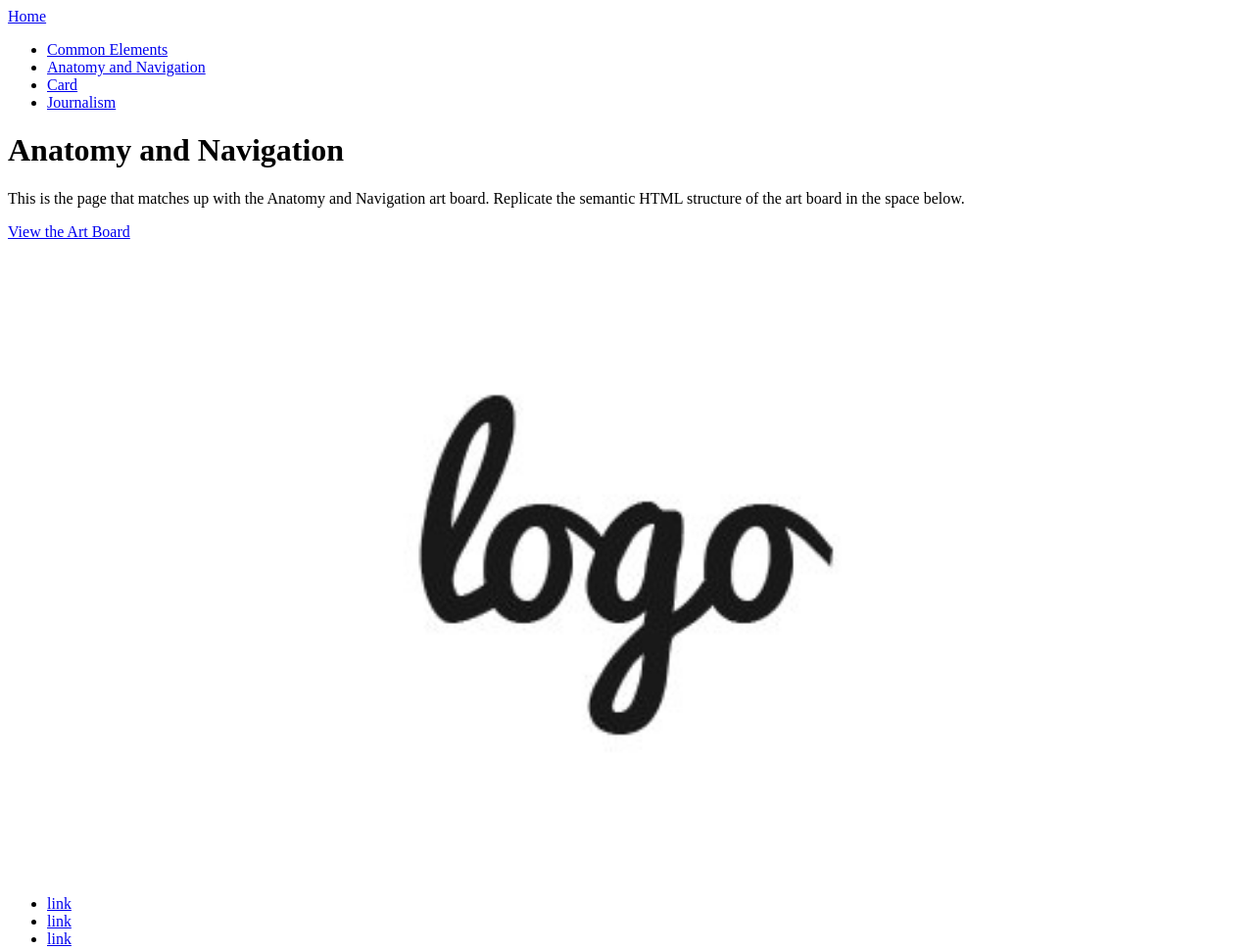
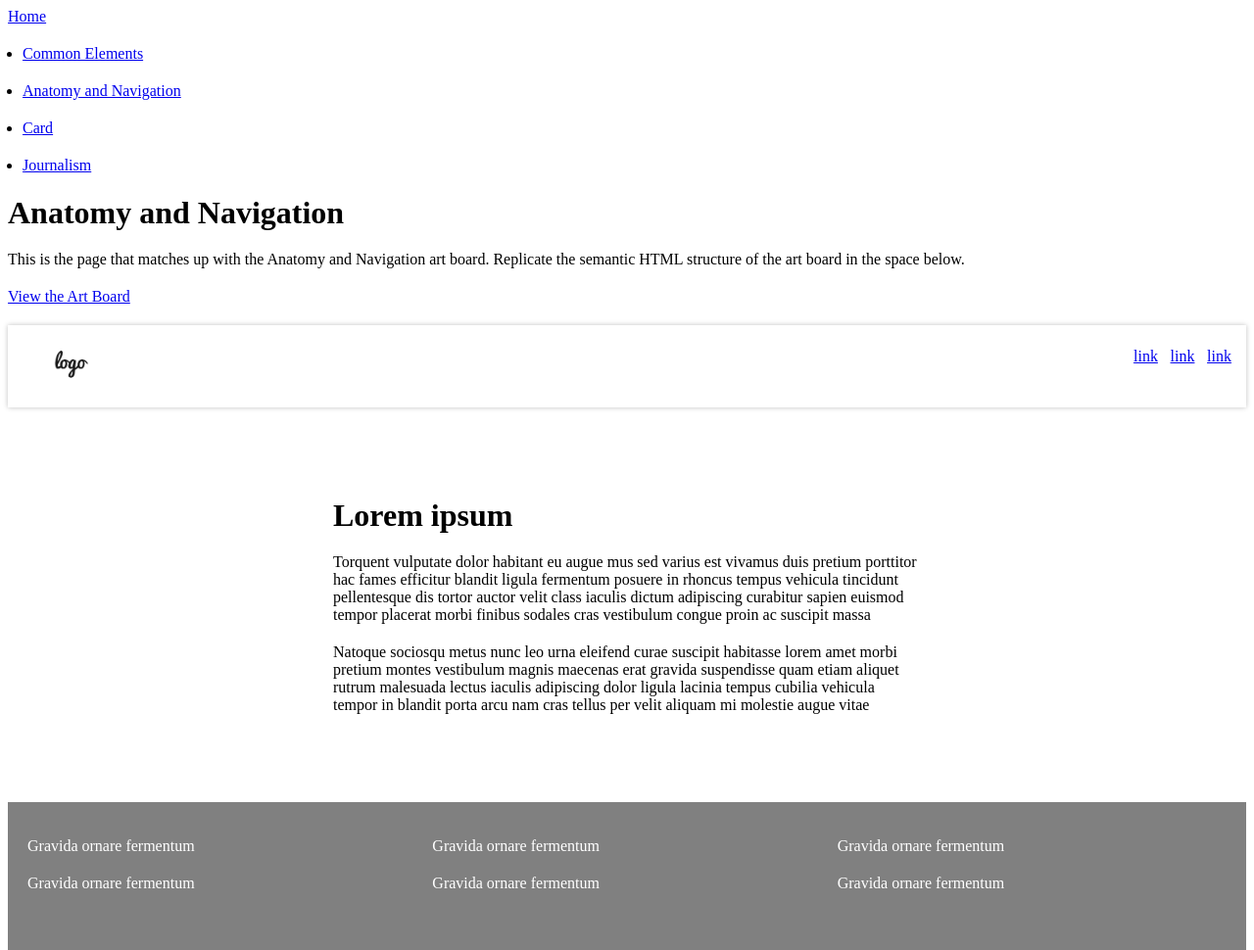
Before and after one commit to pareen99/style-the-elements, a plain HTML site: page anatomy-and-navigation/index.html in a window 1280 px wide. Shown: the top 970 px of the page at 98% size. Drawn offline with Linux system fonts and the light colour scheme.

Commit message:
anatomy-journalism

```diff
--- a/anatomy-and-navigation/index.html
+++ b/anatomy-and-navigation/index.html
@@ -4,6 +4,7 @@
     <meta charset="UTF-8" />
     <meta name="viewport" content="width=device-width, initial-scale=1.0" />
     <title>Anatomy and Navigation</title>
+    <link rel="stylesheet" href="./../css/style.css">
   </head>
   <body>
     <nav>
--- a/css/style.css
+++ b/css/style.css
@@ -64,3 +64,111 @@ padding: 0 10px;
     padding: 5px 10px;
     text-transform: uppercase;
 }
+
+/*Anatomy and Navigation*/
+footer {
+    padding-bottom: 500px;
+    background: gray;
+    color: white;
+    padding: 20px;
+}
+
+footer a {
+    color: white;
+    text-decoration: none;
+}
+
+main {
+    padding: 20px;
+    max-width: 600px;
+    margin: 50px auto;
+}
+
+#main-nav {
+    display: flex;
+    justify-content: space-between;
+    align-items: center;
+    padding: 15px;
+    box-shadow: 0 0 5px 0 rgba(0, 0, 0, 0.25)
+}
+#main-nav ul {
+    padding: 0;
+    margin: 0;
+    list-style: none;
+    display: flex;
+    width: 100px;
+    justify-content: space-between;
+    max-width: 300px;
+
+}
+#main-nav a {
+    margin-bottom: 0;
+}
+
+footer ul {
+    list-style: none;
+    padding: 0;
+    column-count: 3;
+}
+
+@media screen and (min-width: 690px) {
+    footer ul {
+        column-count: 3;
+    }
+
+}
+#main-nav img {
+    width: auto;
+    height: 50px;
+    margin-bottom: 0;
+}
+
+/*journalism*/
+
+article {
+    max-width: 700px;
+    margin: 0 auto;
+}
+
+article > header h1,
+article > header p {
+    margin: 20px 100px ;
+}
+
+address {
+    display: flex;
+    align-items: center;
+    padding: 20px 0;
+    margin: 0 100px;
+}
+
+address img {
+    width: auto;
+    height: 50px;
+}
+
+
+article> header> address p {
+    margin: 0;
+}
+
+article> header> address > * {
+    margin-right: 10px;
+}
+
+figure {
+    margin: 0%;
+}
+
+p > a {
+   display: inline;
+
+}
+
+address a {
+    margin-bottom: 0;
+}
+
+section {
+    padding: 0 100px;
+}
```
Also changed, not shown: journalism/index.html (+1 -0 lines).
